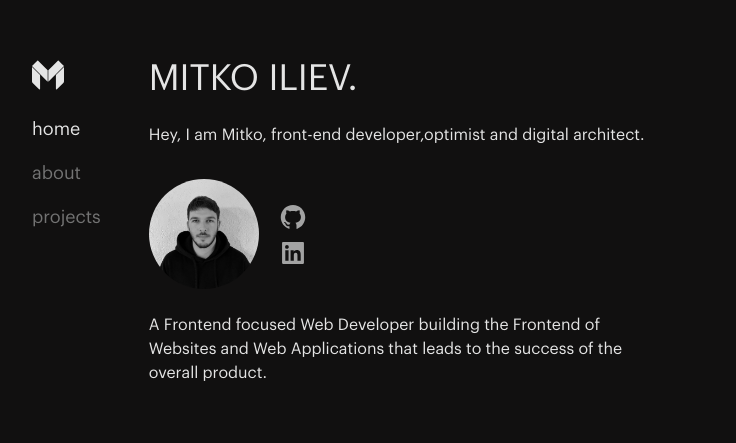
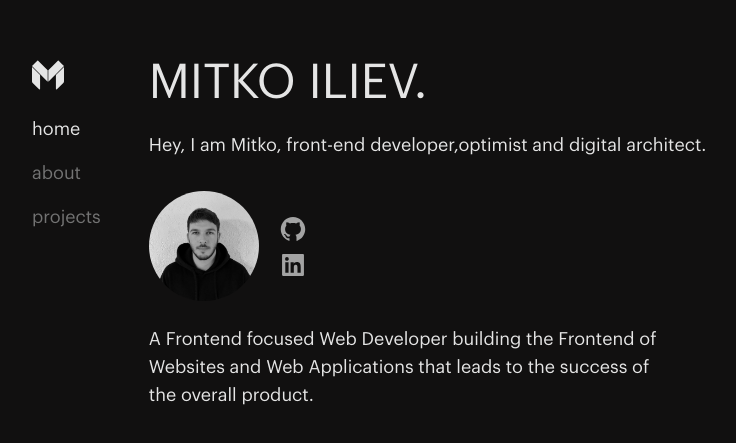
Before and after one commit to devemit/next13-mitko-portfolio, a Next.js app: page / in a window 1280 px wide. Shown: the part 117-560 px from the top of the page, without its empty margins (176-912 px from the left). Built offline with nearby package versions, Linux system fonts and the light colour scheme.

Commit message:
font-size change

```diff
--- a/app/page.tsx
+++ b/app/page.tsx
@@ -6,8 +6,8 @@ import { AiFillGithub, AiFillLinkedin } from 'react-icons/ai';
 const Home = () => {
    return (
       <main>
-         <h1 className='text-[#E5E5E5] text-4xl uppercase'>{name}</h1>
-         <p className='text-[#E5E5E5] my-6 text-base'>{info()}</p>
+         <h1 className='text-[#E5E5E5] text-4xl lg:text-5xl uppercase'>{name}</h1>
+         <p className='text-[#E5E5E5] my-6 text-base lg:text-lg'>{info()}</p>
          <div className='flex gap-5'>
             <Image className='rounded-full my-2' src={me} alt='portrait' width={110} height={110} />
             <div className='mt-6'>
@@ -25,7 +25,7 @@ const Home = () => {
                </Link>
             </div>
          </div>
-         <p className='text-[#E5E5E5] my-4 text-base max-w-lg'>{about()}</p>
+         <p className='text-[#E5E5E5] my-4 text-base lg:text-lg max-w-lg'>{about()}</p>
       </main>
    );
 };
--- a/components/ProjectCard.tsx
+++ b/components/ProjectCard.tsx
@@ -17,7 +17,7 @@ const ProjectCard: React.FC<ProjectProps> = ({
          <div className='relative w-full h-[200px]'>
             <Image src={imgUrl} alt='project-image' fill />
          </div>
-         <p className='my-2 text-sm'>{description}</p>
+         <p className='my-2 text-base'>{description}</p>
          <div className='my-2'>
             Technology used:
             {tech.map((el, id) => (
```
